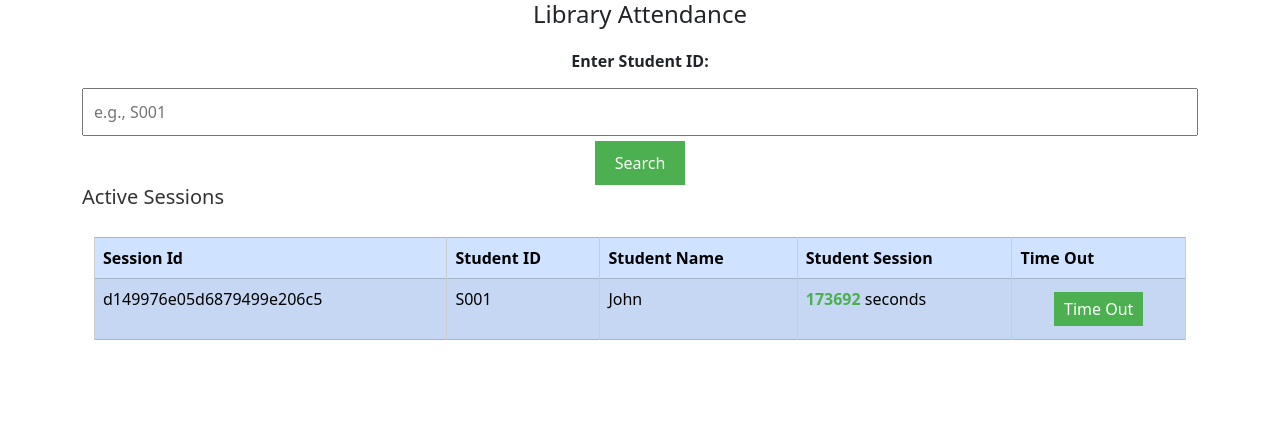
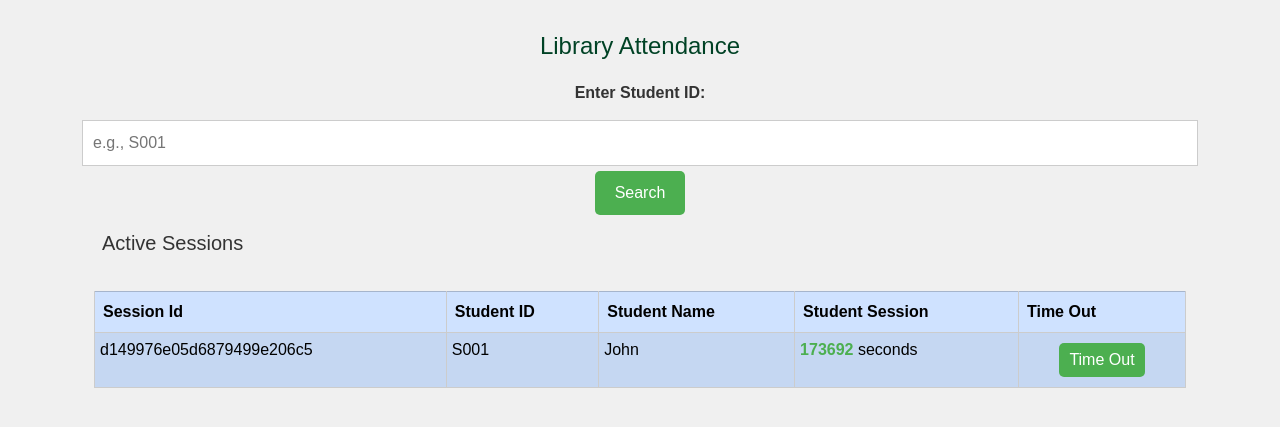
Before and after one commit to ArnoldFernando/library-attendance, a PHP site: page / in a window 1280 px wide. Shown: the top 427 px of the page. Run offline with PHP 8.4, Linux system fonts and the light colour scheme; data comes from the database, SQL or seed files in the repository; some libraries are stand-ins or nearby versions.

Commit message:
style: Add margin to containers and tables, change background color

```diff
--- a/style.css
+++ b/style.css
@@ -1,6 +1,22 @@
 @import "./node_modules/bootstrap/dist/css/bootstrap.min.css";
 
+
+body {
+	background-color: #F0F0F0;
+	/* Light gray background */
+	font-family: Arial, sans-serif;
+	/* Use a common sans-serif font */
+	color: #333;
+	/* Dark gray text color */
+	padding-top: 2em;
+}
+
+.top-table {
+	margin-bottom: 1em;
+}
+
 h1 {
+	color: #004225;
 	text-align: center;
 	font-size: 24px;
 	margin-bottom: 20px;
@@ -20,6 +36,8 @@ input[type="text"] {
 	width: 100%;
 	padding: 10px;
 	margin: 5px 0;
+	border: 1px solid #ccc;
+	/* Add a border for better visibility */
 }
 
 input[type="submit"] {
@@ -28,6 +46,8 @@ input[type="submit"] {
 	padding: 10px 20px;
 	border: none;
 	cursor: pointer;
+	border-radius: 5px;
+	/* Rounded corners */
 }
 
 h1.error {
@@ -43,7 +63,13 @@ table {
 th,
 td {
 	border: 1px solid #ccc;
-	padding: 10px;
+	padding: 5px;
+	text-align: left;
+}
+
+.table tr td {
+	border: 1px solid #ccc;
+	padding: 5px;
 	text-align: left;
 }
 
@@ -59,6 +85,8 @@ button {
 	border: none;
 	cursor: pointer;
 	margin: 5px;
+	border-radius: 5px;
+	/* Rounded corners */
 }
 
 button[disabled] {
@@ -66,27 +94,24 @@ button[disabled] {
 	cursor: not-allowed;
 }
 
-h1.active-sessions {
-	text-align: center;
-	font-size: 20px;
-	margin-top: 20px;
-}
-
-.active-session {
-	background-color: #f5f5f5;
-	padding: 10px;
-	border: 1px solid #ccc;
-	margin: 10px 0;
-}
-
 h2 {
 	font-size: 20px;
 	color: #333;
+	margin-left: 1em;
 }
 
-.active-session div {
-	margin: 5px 0;
-	font-size: 16px;
+.table-responsive {
+	margin-top: 1em;
+}
+
+.thead {
+	position: sticky;
+}
+
+.table-wrapper {
+	max-height: 300px;
+	/* Adjust the max height as needed */
+	overflow-y: auto;
 }
 
 .session-sec {
```
